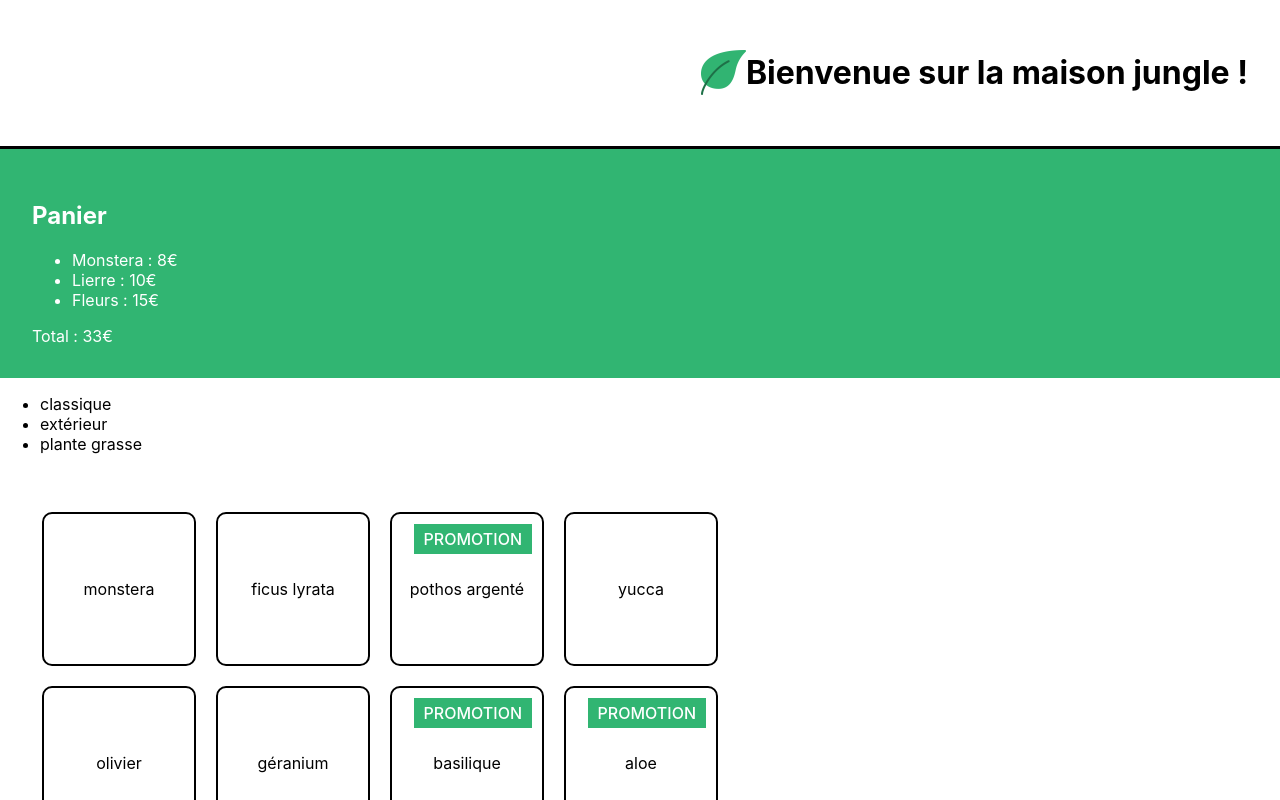
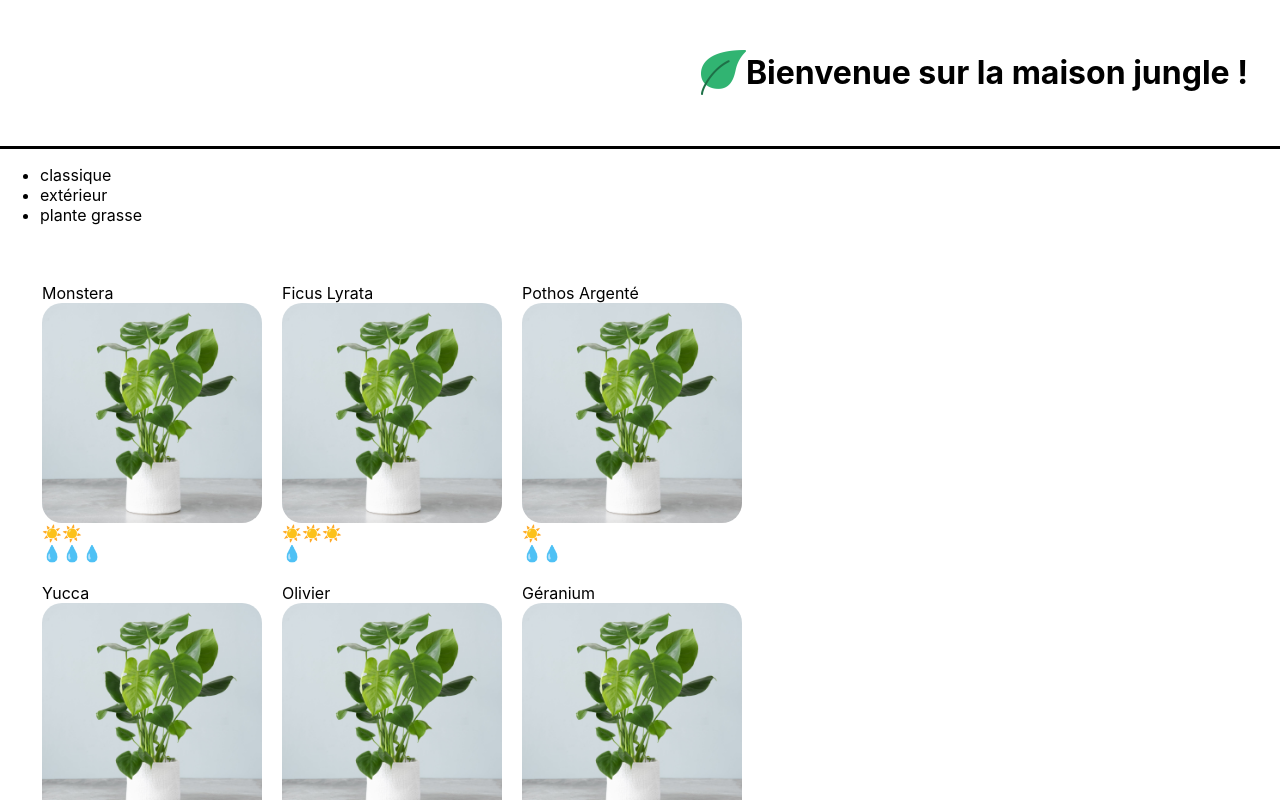
Before and after one commit to theo-m14/la-maison-jungle-cours-react-oc, a React (Create React App) app: page / in a window 1280 px wide. Shown: the top 800 px of the page. Built offline with nearby package versions, Linux system fonts and the light colour scheme.

Commit message:
Exo prop ( css from solution )

```diff
--- a/src/components/App.js
+++ b/src/components/App.js
@@ -1,10 +1,19 @@
-import '../styles/App.css';
-import Banner from './Banner';
-import Cart from './Cart';
-import ShoppingList from './ShoppingList';
+import Banner from './Banner'
+import logo from '../assets/logo.png'
+// import Cart from './Cart'
+import ShoppingList from './ShoppingList'
 
 function App() {
-  return <div><Banner /><Cart /><ShoppingList/></div>;
+	return (
+		<div>
+			<Banner>
+				<img src={logo} alt='La maison jungle' className='lmj-logo' />
+				<h1 className='lmj-title'>La maison jungle</h1>
+			</Banner>
+			{/* <Cart /> */}
+			<ShoppingList />
+		</div>
+	)
 }
 
-export default App;
+export default App
--- /dev/null
+++ b/src/components/CareScale.js
@@ -0,0 +1,16 @@
+function CareScale({ scaleValue, careType }) {
+	const range = [1, 2, 3]
+	const scaleType = careType === 'light' ? '☀️' : '💧'
+
+	return (
+		<div>
+			{range.map((rangeElem) =>
+				scaleValue >= rangeElem ? (
+					<span key={rangeElem.toString()}>{scaleType}</span>
+				) : null
+			)}
+		</div>
+	)
+}
+
+export default CareScale
--- /dev/null
+++ b/src/components/PlantItem.js
@@ -0,0 +1,15 @@
+import '../styles/PlantItem.css'
+import CareScale from './CareScale'
+
+function PlantItem({name,cover,id,light,water}){
+    return (
+        <li key={id} className='lmj-plant-item'>
+						{name}
+                        <img src={cover} alt={name + 'cover'} className='lmj-plant-item-cover'/>
+                        <CareScale scaleValue={light} careType='light'/>
+                        <CareScale scaleValue={water} careType='water' />
+        </li>
+    )
+}
+
+export default PlantItem
--- a/src/components/ShoppingList.js
+++ b/src/components/ShoppingList.js
@@ -1,5 +1,6 @@
 import { plantList } from '../datas/plantList'
 import '../styles/ShoppingList.css'
+import PlantItem from './PlantItem'
 
 function ShoppingList() {
 	const categories = plantList.reduce(
@@ -16,11 +17,14 @@ function ShoppingList() {
 				))}
 			</ul>
 			<ul className='lmj-plant-list'>
-				{plantList.map((plant) => (
-					<li key={plant.id} className='lmj-plant-item'>
-						{plant.name}
-                        {plant.isSpecialOffer && <div className='lmj-sales'>PROMOTION</div>}
-					</li>
+				{plantList.map(({id, name, light, water,cover}) => (
+					<PlantItem
+                        name={name}
+                        cover={cover}
+                        light={light}
+                        water={water}
+                        id={id}
+                    />
 				))}
 			</ul>
 		</div>
--- a/src/datas/plantList.js
+++ b/src/datas/plantList.js
@@ -1,50 +1,78 @@
+import monstera from '../assets/monstera.jpg'
+
 export const plantList = [
 	{
 		name: 'monstera',
 		category: 'classique',
-		id: '1ed'
+		id: '1ed',
+		isBestSale: true,
+		light: 2,
+		water: 3,
+		cover: monstera
 	},
 	{
 		name: 'ficus lyrata',
 		category: 'classique',
-		id: '2ab'
+		id: '2ab',
+		light: 3,
+		water: 1,
+		cover: monstera
 	},
 	{
 		name: 'pothos argenté',
 		category: 'classique',
 		id: '3sd',
-		isSpecialOffer: true
+		light: 1,
+		water: 2,
+		cover: monstera
 	},
 	{
 		name: 'yucca',
 		category: 'classique',
-		id: '4kk'
+		id: '4kk',
+		light: 3,
+		water: 1,
+		cover: monstera
 	},
 	{
 		name: 'olivier',
 		category: 'extérieur',
-		id: '5pl'
+		id: '5pl',
+		light: 3,
+		water: 1,
+		cover: monstera
 	},
 	{
 		name: 'géranium',
 		category: 'extérieur',
-		id: '6uo'
+		id: '6uo',
+		light: 2,
+		water: 2,
+		cover: monstera
 	},
 	{
 		name: 'basilique',
 		category: 'extérieur',
 		id: '7ie',
-		isSpecialOffer: true
+		isBestSale: true,
+		light: 2,
+		water: 3,
+		cover: monstera
 	},
 	{
 		name: 'aloe',
 		category: 'plante grasse',
 		id: '8fp',
-		isSpecialOffer: true
+		light: 2,
+		water: 1,
+		cover: monstera
 	},
 	{
 		name: 'succulente',
 		category: 'plante grasse',
-		id: '9vn'
+		id: '9vn',
+		light: 2,
+		water: 1,
+		cover: monstera
 	}
 ]
--- a/src/styles/Banner.css
+++ b/src/styles/Banner.css
@@ -1,9 +1,3 @@
-.lmj-banner{
-        color: black;
-        text-align: right;
-        padding: 32px;
-        border-bottom: solid 3px black;
-}
 .lmj-banner {
 	color: black;
 	text-align: right;
--- a/src/styles/Cart.css
+++ b/src/styles/Cart.css
@@ -1,5 +1,5 @@
-.lmj-cart{
-    padding: 32px;
-    color: white;
-    background-color: #31b572;
+.lmj-cart {
+	color: white;
+	background-color: #31b572;
+	padding: 32px;
 }
--- /dev/null
+++ b/src/styles/PlantItem.css
@@ -0,0 +1,14 @@
+.lmj-plant-item-cover {
+	height: 220px;
+	width: 220px;
+	border-radius: 20px;
+}
+
+.lmj-plant-item {
+	margin: 10px;
+	display: flex;
+	align-items: flex-start;
+	justify-content: center;
+	flex-direction: column;
+	text-transform: capitalize;
+}
--- a/src/styles/ShoppingList.css
+++ b/src/styles/ShoppingList.css
@@ -5,26 +5,3 @@
 	flex-wrap: wrap;
 	max-width: 800px;
 }
-
-.lmj-plant-item {
-	border: solid 2px black;
-	border-radius: 10px;
-	height: 150px;
-	width: 150px;
-	margin: 10px;
-	display: flex;
-	align-items: center;
-	justify-content: center;
-	flex-direction: column;
-	position: relative;
-}
-
-.lmj-sales {
-	position: absolute;
-	right: 10px;
-	top: 10px;
-	font-weight: 500;
-	color: white;
-	padding: 5px 10px;
-	background-color: #31b572;
-}
```
Also changed, not shown: src/assets/monstera.jpg (added).
